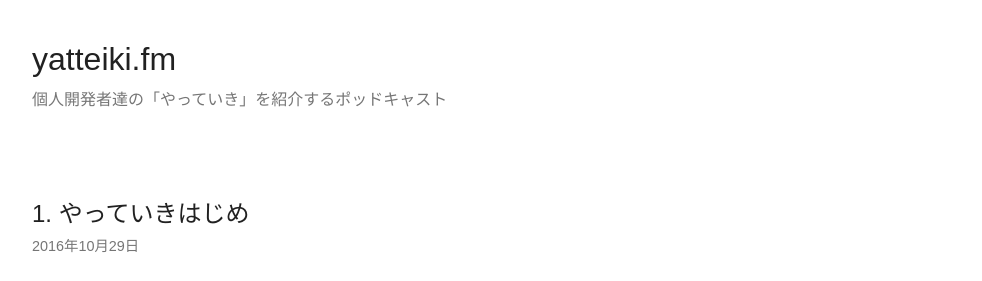
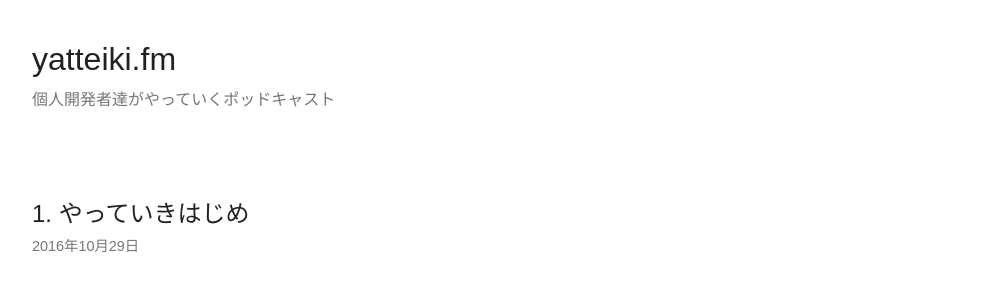
Before and after one commit to yatteikifm/yattiki.fm, a Jekyll site: the page built from _posts/2016-10-30-yatteiki-first.md, in a window 1280 px wide. Shown: the top 281 px of the page, without its empty margins (148-1130 px from the left). Built offline with Jekyll 4.4.1, drawn with Linux system fonts in a browser that asks for light colours.

Commit message:
Use more simple and short site description

```diff
--- a/_config.yml
+++ b/_config.yml
@@ -1,5 +1,5 @@
 author: yattiki.fm
-description: 個人開発者達の「やっていき」を紹介するポッドキャスト
+description: 個人開発者達がやっていくポッドキャスト
 email: r7kamura@gmail.com
 keywords: tech,technology,yatteiki,programming,mobile,web,development,developer,software
 language: ja
```
